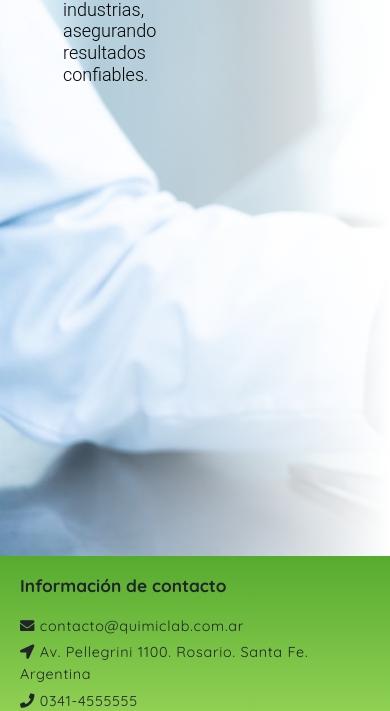
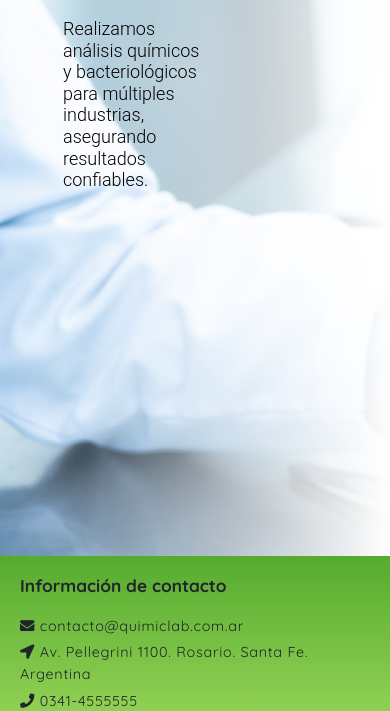
Before and after one commit to ameliafraga/LaboratorioFraga, a plain HTML site: page index.html in a window 390 px wide. Shown: the part 288-999 px from the top of the page. Drawn offline with nearby package versions, Linux system fonts and the light colour scheme.

Commit message:
se corrige posicion titulo en index.html para media query celular

```diff
--- a/css/style.css
+++ b/css/style.css
@@ -361,7 +361,7 @@
 
     .lab .banner{
         grid-column: 2 / 7 ;
-        grid-row: 2 / 4 ;
+        grid-row: 3 / 5 ;
     }
     .lab  h1 {
         font-size: 2.5rem
```
